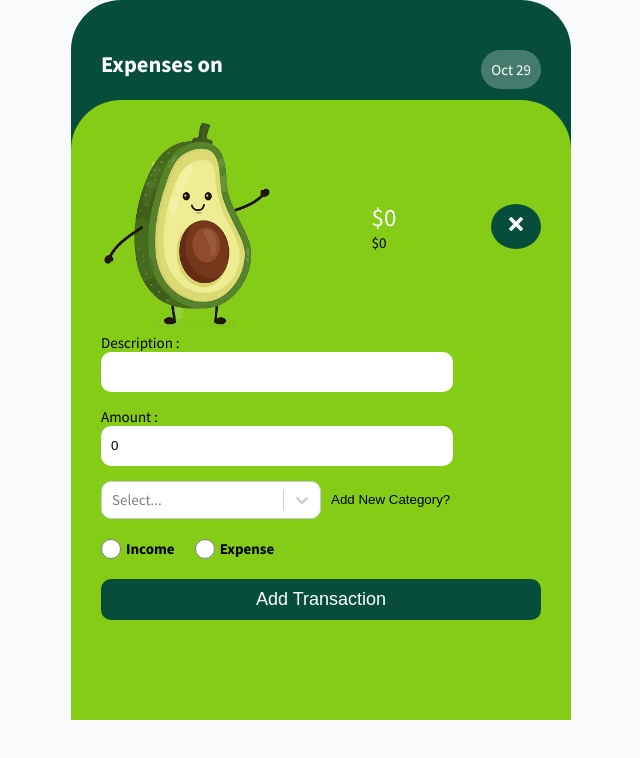
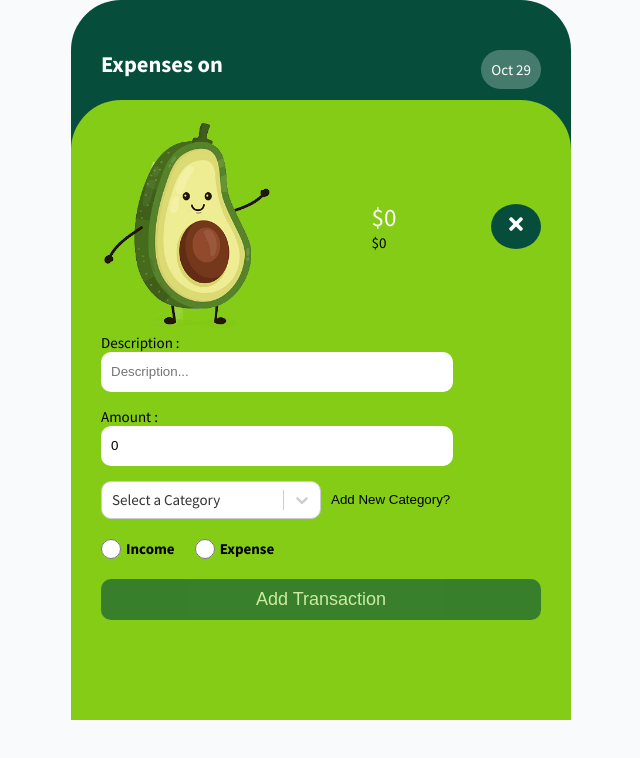
Before and after one commit to sepidehbiglarizadeh/GoodBudget, a React (Create React App) app: page / in a window 1280 px wide. Both pictures are taken after a click on the button 834 px from the left and 226 px from the top of the page. Shown: the top 758 px of the page, without its empty margins (319-959 px from the left). Built offline with nearby package versions, Linux system fonts and the light colour scheme.

Commit message:
category problem fixed and some styles changed

```diff
--- a/src/App.css
+++ b/src/App.css
@@ -3,5 +3,10 @@
 }
 
 .hidden {
-    display: none;
-  }
+  display: none;
+}
+
+.opacity {
+  opacity: 0.6;
+  cursor: default !important;
+}
--- a/src/components/OverView/OverView.js
+++ b/src/components/OverView/OverView.js
@@ -4,7 +4,7 @@ import styles from "./OverView.module.css";
 import logo from "../../assets/images/avocado.png";
 import { FaPlus, FaTimes } from "react-icons/fa";
 
-const OverView = () => {
+const OverView = ({ addTransaction }) => {
   const [isShow, setIsShow] = useState(false);
 
   return (
@@ -17,7 +17,10 @@ const OverView = () => {
           <span>$0</span>
           <span>$0</span>
         </div>
-        <button className={styles.addBtn} onClick={() => setIsShow((prevState) => !prevState)}>
+        <button
+          className={styles.addBtn}
+          onClick={() => setIsShow((prevState) => !prevState)}
+        >
           {isShow ? <FaTimes /> : <FaPlus />}
         </button>
       </div>
@@ -25,7 +28,11 @@ const OverView = () => {
         <div></div>
         <div></div>
       </div>
-      <TransactionForm isShow={isShow} />
+      <TransactionForm
+        isShow={isShow}
+        setIsShow={setIsShow}
+        addTransaction={addTransaction}
+      />
     </section>
   );
 };
--- a/src/components/TransactionForm/Category/Ctaegory.js
+++ b/src/components/TransactionForm/Category/Ctaegory.js
@@ -3,11 +3,11 @@ import { FaTimes } from "react-icons/fa";
 import { useEffect, useState } from "react";
 import styles from "./Category.module.css";
 
-
 const Category = ({ selectedOption, setSelectedOption }) => {
   const [isShow, setIsShow] = useState(false);
   const [inputValue, setInputValue] = useState("");
   const [categories, setCategories] = useState([
+    { value: "", label: "Select a Category", isDisabled: true },
     { value: "food", label: "Food" },
     { value: "travel", label: "Travel" },
     { value: "shopping", label: "Shopping" },
@@ -49,8 +49,8 @@ const Category = ({ selectedOption, setSelectedOption }) => {
     <>
       <div className={`${isShow ? "hidden" : styles.categoryWrapper}`}>
         <Select
-          defaultValue={selectedOption}
-          onChange={setSelectedOption}
+          defaultValue={categories[0]}
+          onChange={(selectedOption) => setSelectedOption(selectedOption.value)}
           options={categories}
           className={styles.select}
           theme={(theme) => ({
--- a/src/components/TransactionForm/TransactionForm.js
+++ b/src/components/TransactionForm/TransactionForm.js
@@ -2,7 +2,7 @@ import { useState } from "react";
 import Category from "./Category/Ctaegory";
 import styles from "./TransactionForm.module.css";
 
-const TransactionForm = ({ isShow }) => {
+const TransactionForm = ({ isShow, setIsShow, addTransaction }) => {
   const [selectedOption, setSelectedOption] = useState(null);
   const [formValues, setFormValues] = useState({
     type: "",
@@ -16,17 +16,39 @@ const TransactionForm = ({ isShow }) => {
       [e.target.name]: e.target.value,
       category: selectedOption,
     });
+
+    console.log(formValues);
+  };
+
+  const submitHandler = (e) => {
+    e.preventDefault();
+    addTransaction(formValues);
+    setIsShow(false);
+    setFormValues({
+      type: "",
+      amount: 0,
+      desc: "",
+    });
   };
 
   return (
-    <form className={`${isShow ? "" : "hidden"}`}>
+    <form className={`${isShow ? "" : "hidden"}`} onSubmit={submitHandler}>
       <Inputs formValues={formValues} changeHandler={changeHandler} />
       <Category
         selectedOption={selectedOption}
         setSelectedOption={setSelectedOption}
       />
       <RadioBtns formValues={formValues} changeHandler={changeHandler} />
-      <button className={styles.btn}>Add Transaction</button>
+      <button
+        className={`${styles.btn} ${formValues.type === "" ? "opacity" : ""}`}
+        disabled={
+          formValues.desc === "" ||
+          formValues.amount === 0 ||
+          formValues.type === ""
+        }
+      >
+        Add Transaction
+      </button>
     </form>
   );
 };
@@ -44,6 +66,7 @@ const Inputs = ({ formValues, changeHandler }) => {
         value={formValues.desc}
         type="text"
         onChange={changeHandler}
+        placeholder="Description..."
       />
       <label>Amount : </label>
       <input
```
Also changed, not shown: src/components/ExpenseApp/ExpenseApp.js (+7 -7 lines).
